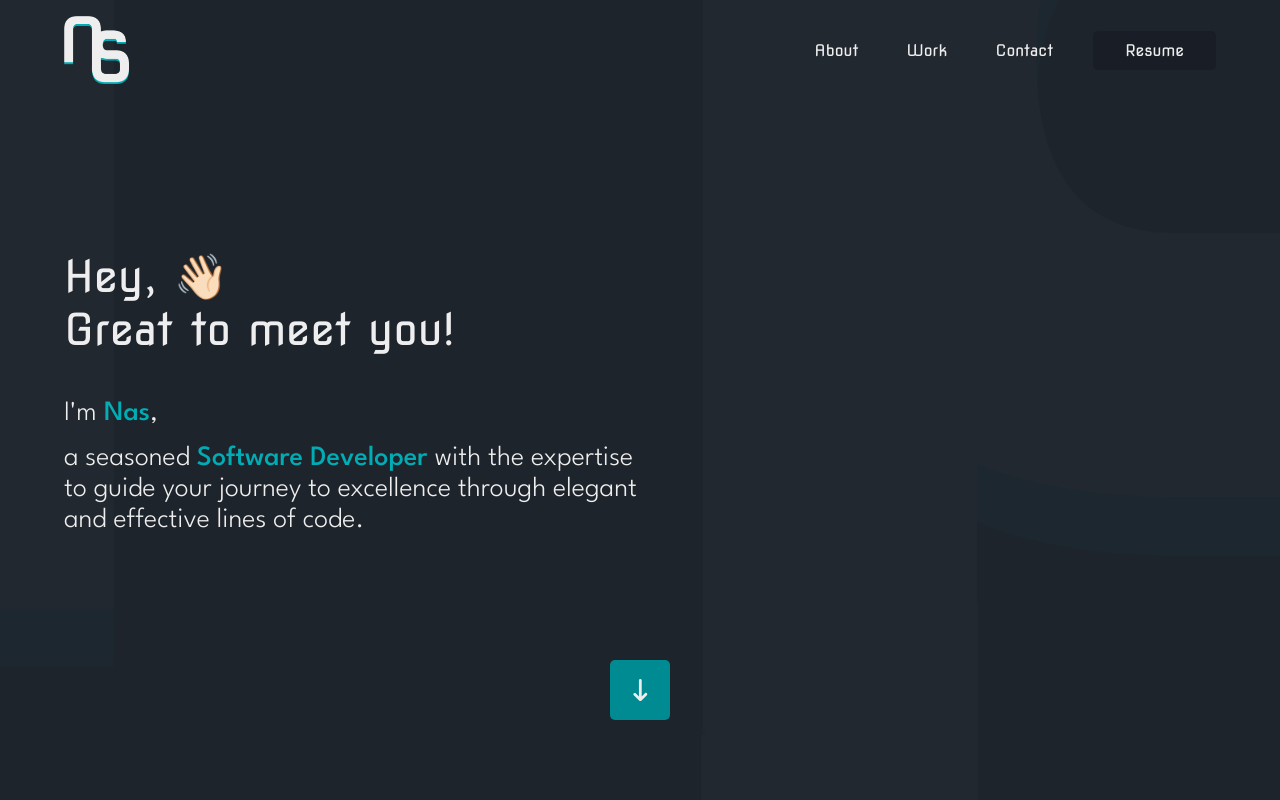
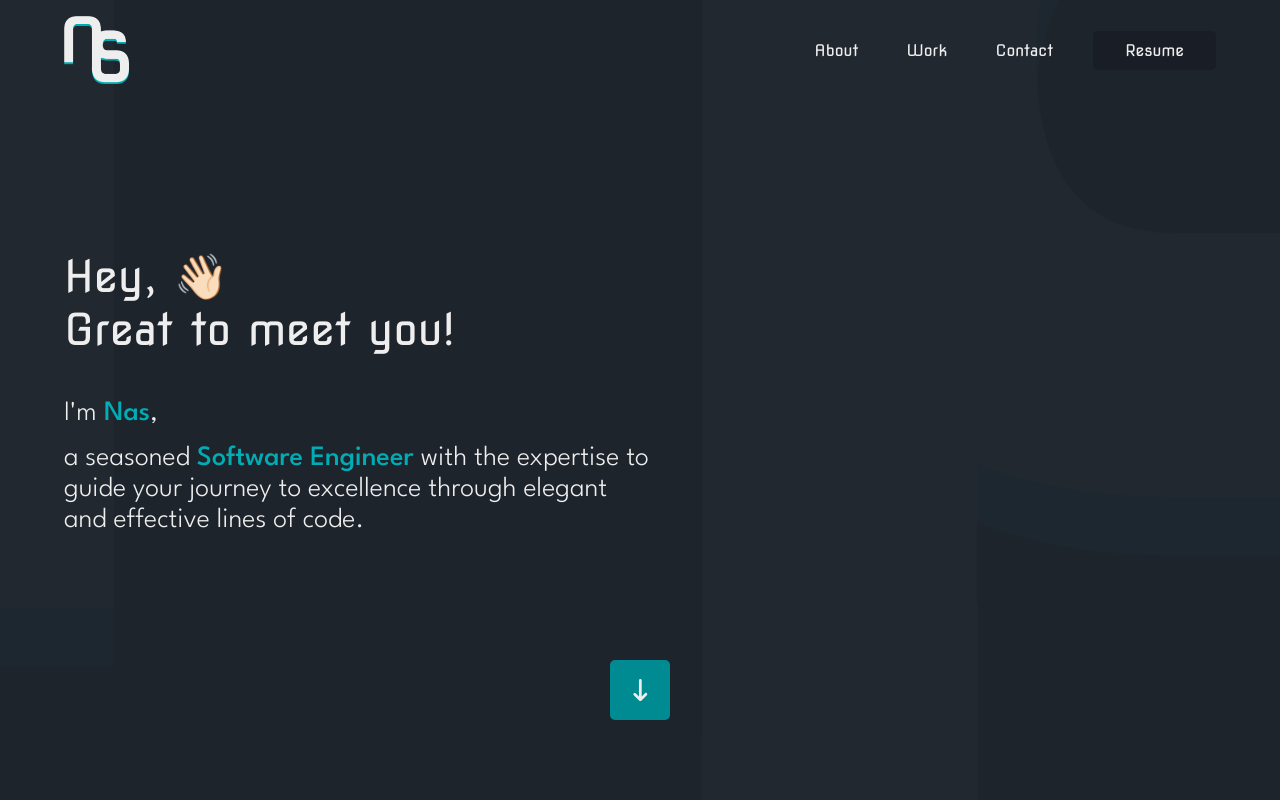
Before and after one commit to nasroykh/portfolio-next, a Next.js app: page / in a window 1280 px wide. Shown: the top 800 px of the page. Built offline with nearby package versions, Linux system fonts and the light colour scheme.

Commit message:
updated text, updated links, updated readme file

```diff
--- a/components/sections/AboutMe.jsx
+++ b/components/sections/AboutMe.jsx
@@ -13,7 +13,7 @@ const AboutMe = ({skills}) => {
 					<h2>About me</h2>
 					<p>My name is <strong>Nasreddine</strong>, though I prefer to go by <strong>Nas</strong>. </p>
 					<p>
-						With <strong>four years</strong> of dedicated experience as a <strong>Software Developer</strong>,
+						With <strong>four years</strong> of dedicated experience as a <strong>Software Engineer</strong>,
 						I&apos;ve cultivated a <strong>passion</strong> for coding and thrive on solving intricate problems.
 					</p>
 					<p>
--- a/components/sections/Contact.jsx
+++ b/components/sections/Contact.jsx
@@ -29,7 +29,7 @@ const Contact = () => {
 
 				<ul>
 					<li>
-						<Link target="_blank" href="https://www.linkedin.com/in/nasreddine-yakhou/">
+						<Link target="_blank" href="https://www.linkedin.com/in/nas-y/">
 							<div>
 								<Icon id="linkedin" width={100} height={100} />
 							</div>
--- a/components/sections/Home.jsx
+++ b/components/sections/Home.jsx
@@ -29,7 +29,7 @@ const Home = ({isPageReady}) => {
             I&apos;m<strong> Nas</strong>,
           </div>
           <div>
-            a seasoned <strong>Software Developer</strong> with the expertise to guide your journey to excellence through elegant and effective lines of code.
+            a seasoned <strong>Software Engineer</strong> with the expertise to guide your journey to excellence through elegant and effective lines of code.
           </div>
         </h1>
       </div>
--- a/pages/index.jsx
+++ b/pages/index.jsx
@@ -46,14 +46,14 @@ export default function Index({experiences, skills}) {
   return (
     <>
       <Head>
-        <title>Nas - Software Developer</title>
-        <meta name="description" content="I'm Nas, a seasoned Software Developer with the expertise to guide your journey to excellence through elegant and effective lines of code." />
+        <title>Nas - Software Engineer</title>
+        <meta name="description" content="I'm Nas, a seasoned Software Engineer with the expertise to guide your journey to excellence through elegant and effective lines of code." />
         <link rel="canonical" href="https://nas.codes" />
         <meta name="viewport" content="width=device-width, initial-scale=1" />
-        <meta property="og:title" content="Nas - Software Developer" />
-        <meta property="og:description" content="I'm Nas, a seasoned Software Developer with the expertise to guide your journey to excellence through elegant and effective lines of code." />
-        <meta name="twitter:title" content="Nas - Software Developer" />
-        <meta name="twitter:description" content="I'm Nas, a seasoned Software Developer with the expertise to guide your journey to excellence through elegant and effective lines of code." />
+        <meta property="og:title" content="Nas - Software Engineer" />
+        <meta property="og:description" content="I'm Nas, a seasoned Software Engineer with the expertise to guide your journey to excellence through elegant and effective lines of code." />
+        <meta name="twitter:title" content="Nas - Software Engineer" />
+        <meta name="twitter:description" content="I'm Nas, a seasoned Software Engineer with the expertise to guide your journey to excellence through elegant and effective lines of code." />
       </Head>
 
       <Script id="item-jsonld-general" type="application/ld+json" dangerouslySetInnerHTML={{
```
Also changed, not shown: 1 other file (tests, documents, lock files or other folders).
